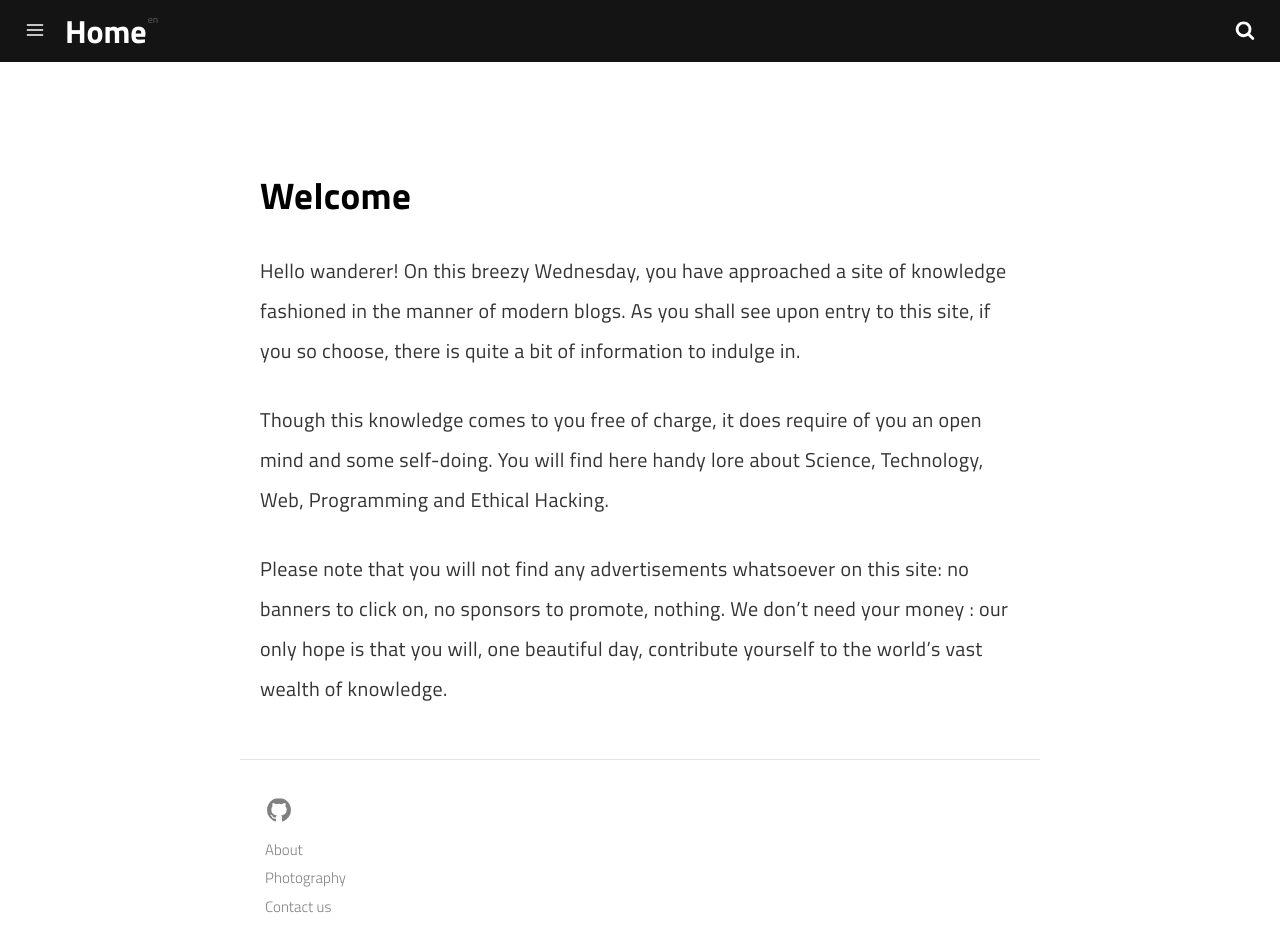
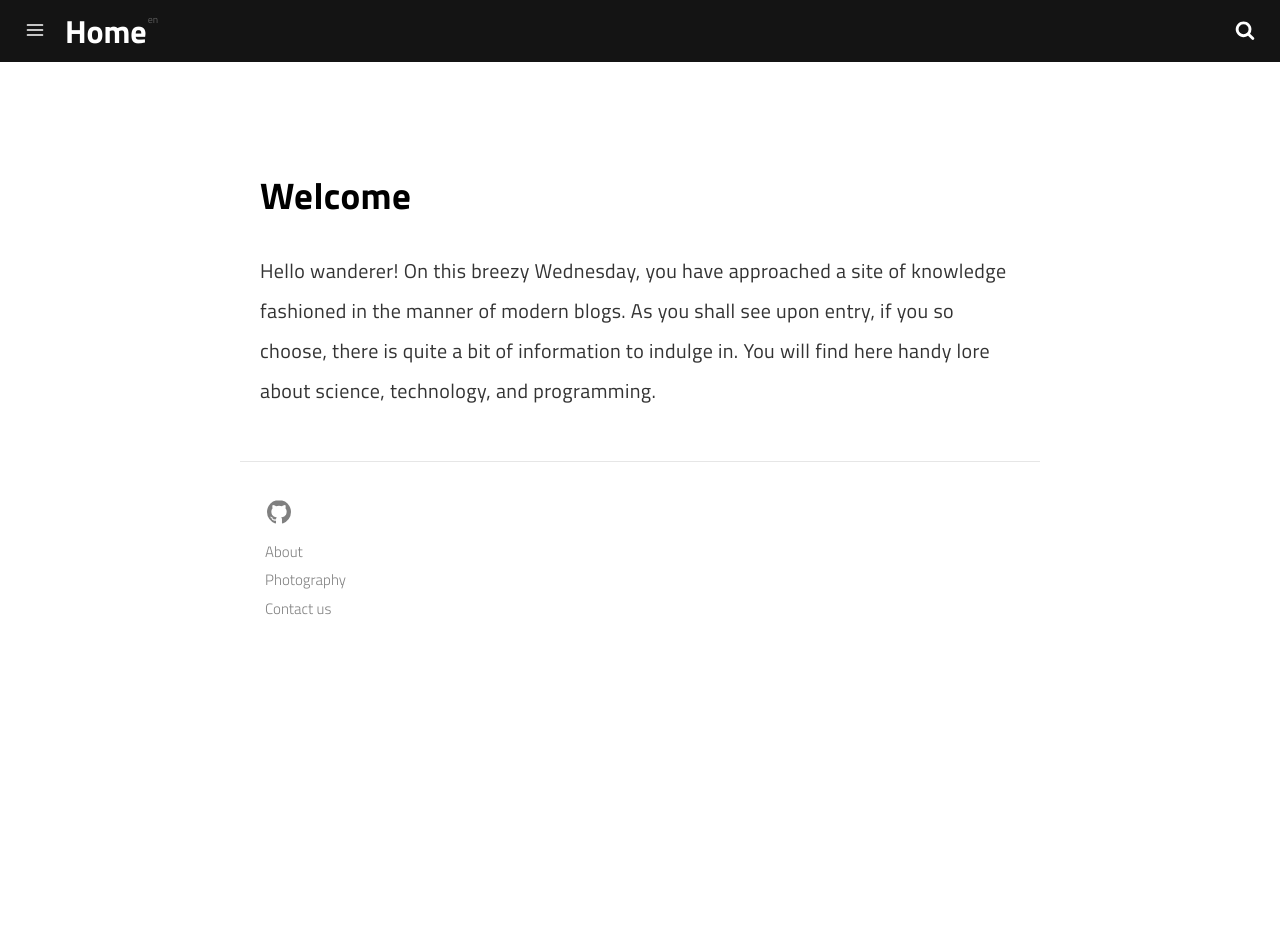
Before and after one commit to lukalafaye/lukalafaye.github.io, a Jekyll site: the page built from pages/about.md, in a window 1280 px wide and 951 px high. Built offline with Jekyll 4.4.1, drawn with Linux system fonts in a browser that asks for light colours; a script that is not in the unit is left out.

Commit message:
Update about.md

```diff
--- a/pages/about.md
+++ b/pages/about.md
@@ -18,9 +18,5 @@ Hello wanderer! <script language="javascript">
     if (weekday == 4) document.write('On this pretty Thursday, ');
     if (weekday == 5) document.write('On this fine Friday, ');
     if (weekday == 6) document.write('On this pleasing Saturday, ');
-</script>you have approached a site of knowledge fashioned in the manner of modern blogs. As you shall see upon entry to this site, if you so choose, there is quite a bit of information to indulge in.
-
-Though this knowledge comes to you free of charge, it does require of you an open mind and some self-doing. You will find here handy lore about Science, Technology, Web, Programming and Ethical Hacking.
-
-Please note that you will not find any advertisements whatsoever on this site: no banners to click on, no sponsors to promote, nothing. We don't need your money : our only hope is that you will, one beautiful day, contribute yourself to the world's vast wealth of knowledge.
+</script>you have approached a site of knowledge fashioned in the manner of modern blogs. As you shall see upon entry, if you so choose, there is quite a bit of information to indulge in. You will find here handy lore about science, technology, and programming.
 <br>
```
